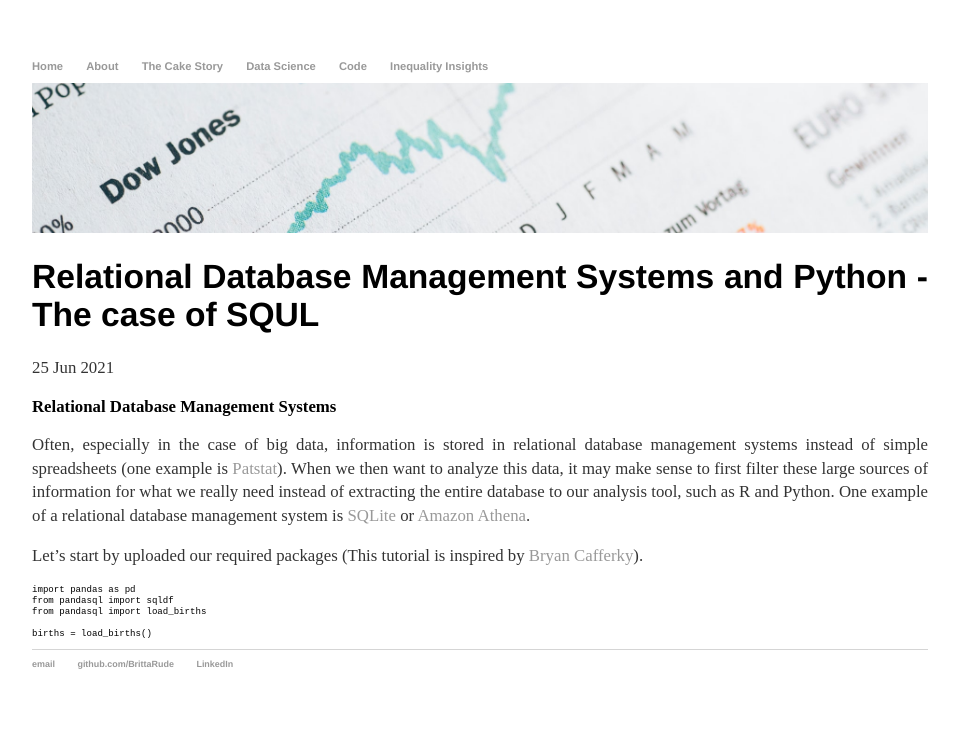
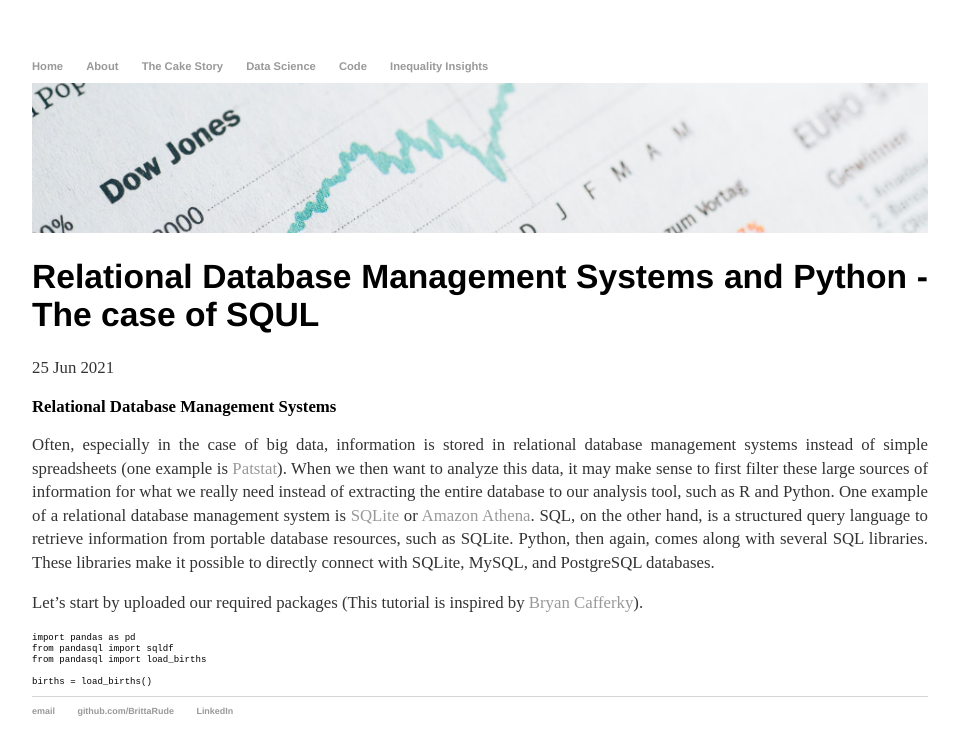
Before and after one commit to BrittaRude/BrittaRude.github.io, a Jekyll site: the page built from inputs_code/_posts/2021-06-25-sql-with-python.md, in a window 1280 px wide. Shown: the top 755 px of the page, without its empty margins (160-1120 px from the left). Built offline with Jekyll 4.4.1, drawn with Linux system fonts in a browser that asks for light colours.

Commit message:
Update 2021-06-25-sql-with-python.md

```diff
--- a/inputs_code/_posts/2021-06-25-sql-with-python.md
+++ b/inputs_code/_posts/2021-06-25-sql-with-python.md
@@ -8,7 +8,7 @@
 
 ## Relational Database Management Systems
 
-Often, especially in the case of big data, information is stored in relational database management systems instead of simple spreadsheets (one example is [Patstat](https://www.epo.org/searching-for-patents/business/patstat.html)). When we then want to analyze this data, it may make sense to first filter these large sources of information for what we really need instead of extracting the entire database to our analysis tool, such as R and Python. One example of a relational database management system is [SQLite](https://www.sqlite.org/index.html) or [Amazon Athena](https://aws.amazon.com/athena/?nc=sn&loc=0&whats-new-cards.sort-by=item.additionalFields.postDateTime&whats-new-cards.sort-order=desc).
+Often, especially in the case of big data, information is stored in relational database management systems instead of simple spreadsheets (one example is [Patstat](https://www.epo.org/searching-for-patents/business/patstat.html)). When we then want to analyze this data, it may make sense to first filter these large sources of information for what we really need instead of extracting the entire database to our analysis tool, such as R and Python. One example of a relational database management system is [SQLite](https://www.sqlite.org/index.html) or [Amazon Athena](https://aws.amazon.com/athena/?nc=sn&loc=0&whats-new-cards.sort-by=item.additionalFields.postDateTime&whats-new-cards.sort-order=desc). SQL, on the other hand, is a structured query language to retrieve information from portable database resources, such as SQLite. Python, then again, comes along with several SQL libraries. These libraries make it possible to directly connect with SQLite, MySQL, and PostgreSQL databases.
 
 Let's start by uploaded our required packages (This tutorial is inspired by [Bryan Cafferky](https://www.youtube.com/watch?v=xY54Emo8rQM)).
 
```
